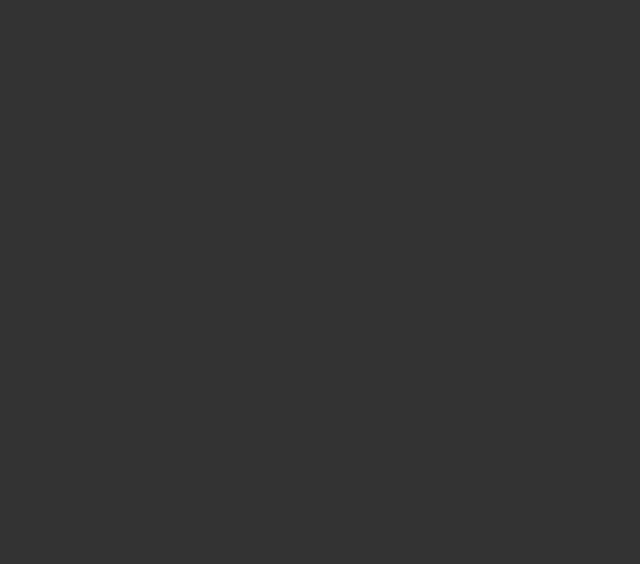
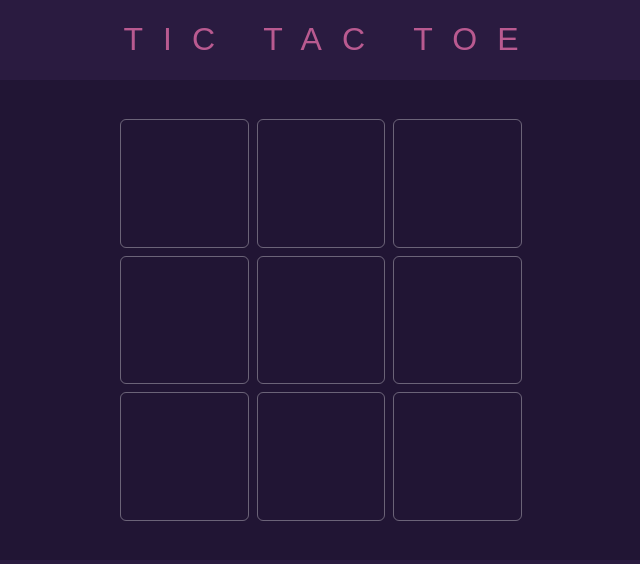
Before and after one commit to kysch13/odin-tic-tac-toe, a plain HTML site: page index.html in a window 1280 px wide. Shown: the whole page, without its empty margins (319-959 px from the left). Drawn offline with Linux system fonts and the light colour scheme.

Commit message:
Start adding UI

```diff
--- a/css/styles.css
+++ b/css/styles.css
@@ -1,5 +1,40 @@
 body {
     margin: 0;
     height: 100vh;
-    background-color: #333;
+    background-color: #2a1b40;
+    color: #b95a90;
+    font-family: 'Nunito', sans-serif;
+    text-align: center;
 }
+
+h1 {
+    font-weight: 500;
+    letter-spacing: 20px;
+    margin-right: -20px;
+}
+
+#board {
+    background-color: #211534;
+    padding: 20px;
+}
+
+.board-grid {
+    display: grid;
+    width: 400px;
+    grid-template: repeat(3, 1fr) / repeat(3, 1fr);
+    gap: 10px;
+    margin: 20px auto;
+
+}
+
+.board-cell {
+    outline: 1px solid #ffffff55;
+    aspect-ratio: 1;
+    border-radius: 5px;
+    cursor: pointer;
+}
+
+.board-cell:hover {
+    outline: 1px solid #ffffff;
+    background-color: #2d2042;
+}
--- a/index.html
+++ b/index.html
@@ -6,8 +6,28 @@
     <title>Odin | Tic Tac Toe</title>
     <link href="css/styles.css" rel="stylesheet">
     <script src="js/scripts.js" defer></script>
+    <link rel="preconnect" href="https://fonts.googleapis.com">
+    <link rel="preconnect" href="https://fonts.gstatic.com" crossorigin>
+    <link href="https://fonts.googleapis.com/css2?family=Fredoka:wght@300..700&family=Nunito+Sans:ital,opsz,wght@0,6..12,200..1000;1,6..12,200..1000&display=swap" rel="stylesheet">
 </head>
 <body>
-
+    <div id="nain">
+        <div class="title">
+            <h1>TIC TAC TOE</h1>
+        </div>
+        <div id="board">
+            <div class="board-grid">
+                <div class="board-cell" data-x="0" data-y="0"></div>
+                <div class="board-cell" data-x="0" data-y="1"></div>
+                <div class="board-cell" data-x="0" data-y="2"></div>
+                <div class="board-cell" data-x="1" data-y="0"></div>
+                <div class="board-cell" data-x="1" data-y="1"></div>
+                <div class="board-cell" data-x="1" data-y="2"></div>
+                <div class="board-cell" data-x="2" data-y="0"></div>
+                <div class="board-cell" data-x="2" data-y="2"></div>
+                <div class="board-cell" data-x="2" data-y="2"></div>
+            </div>
+        </div>
+    </div>
 </body>
 </html>
```
